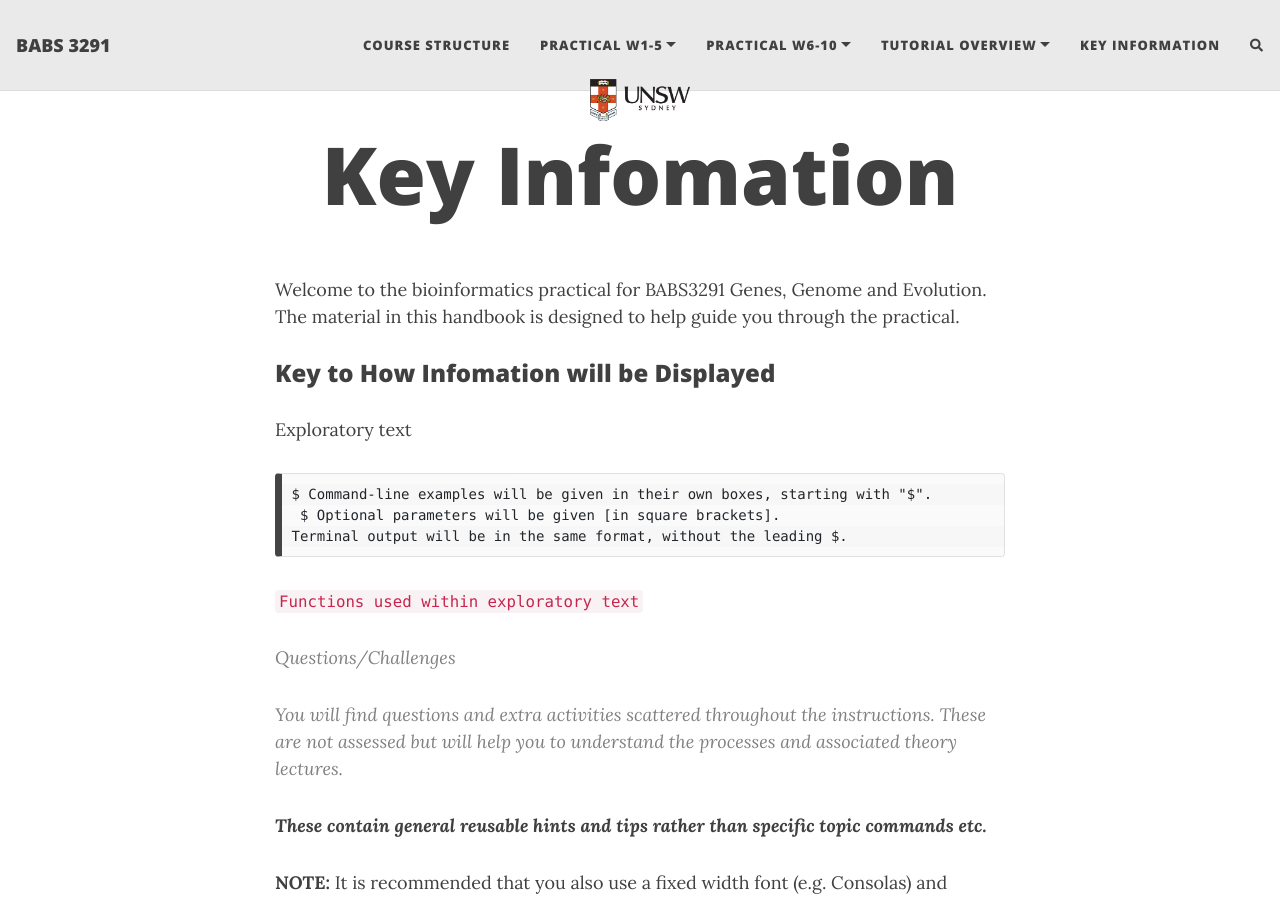
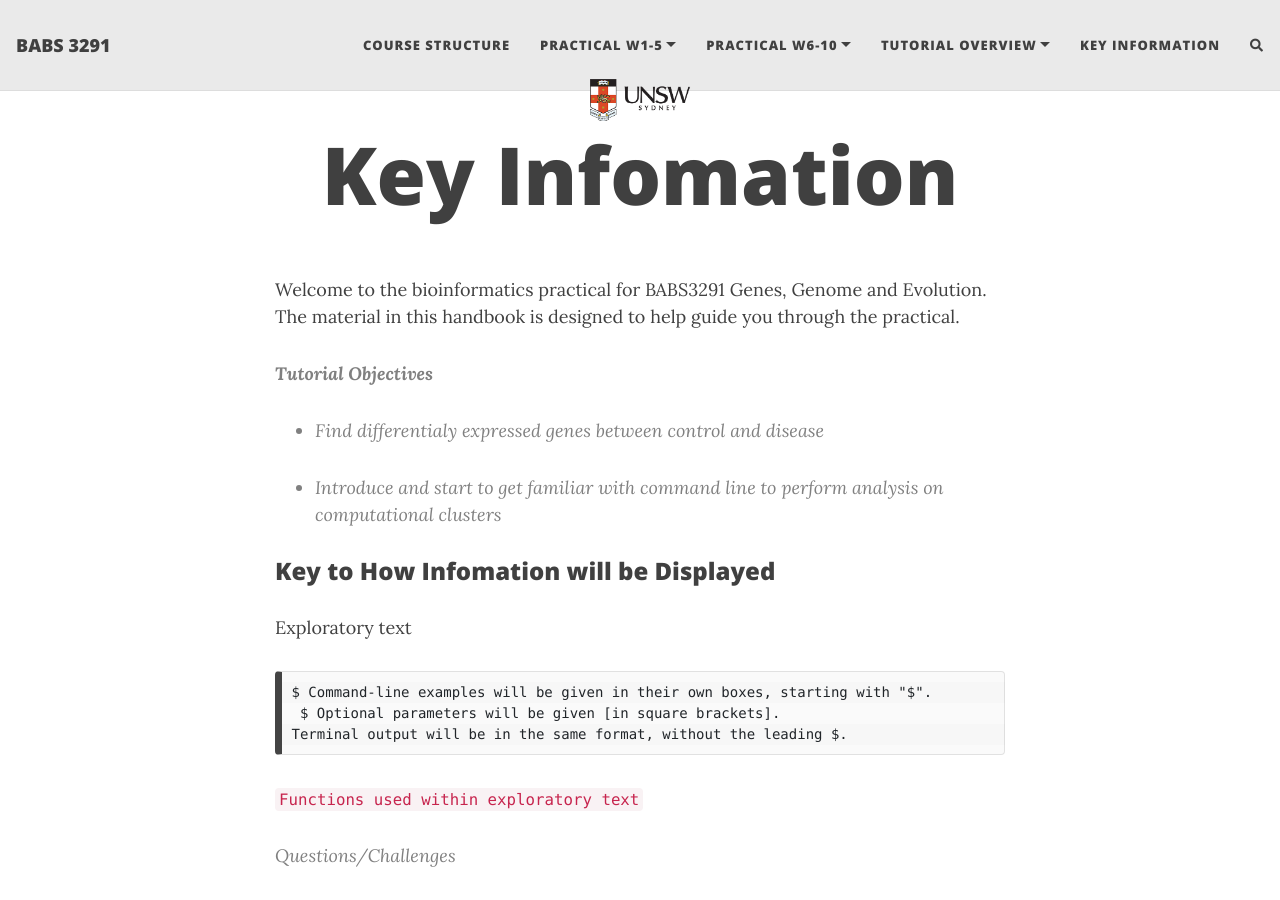
Before and after one commit to theheking/babs-rna-seq-2024, a Jekyll site: the page built from key_info.md, in a window 1280 px wide and 900 px high. Built offline with Jekyll 4.4.1, drawn with Linux system fonts in a browser that asks for light colours; nearby versions of some CDN libraries; comment, search, counter and statistics services are not loaded.

Commit message:
Update key_info.md

```diff
--- a/key_info.md
+++ b/key_info.md
@@ -6,6 +6,13 @@ title: Key Infomation
 Welcome to the bioinformatics practical for BABS3291 Genes, Genome and Evolution. The material in this handbook is designed to help guide you through the practical.
 
 
+>
+> **Tutorial Objectives**
+>
+> *   Find differentialy expressed genes between control and disease
+>
+> *   Introduce and start to get familiar with command line to perform analysis on computational clusters
+>
 
 ### Key to How Infomation will be Displayed
 Exploratory text
```
